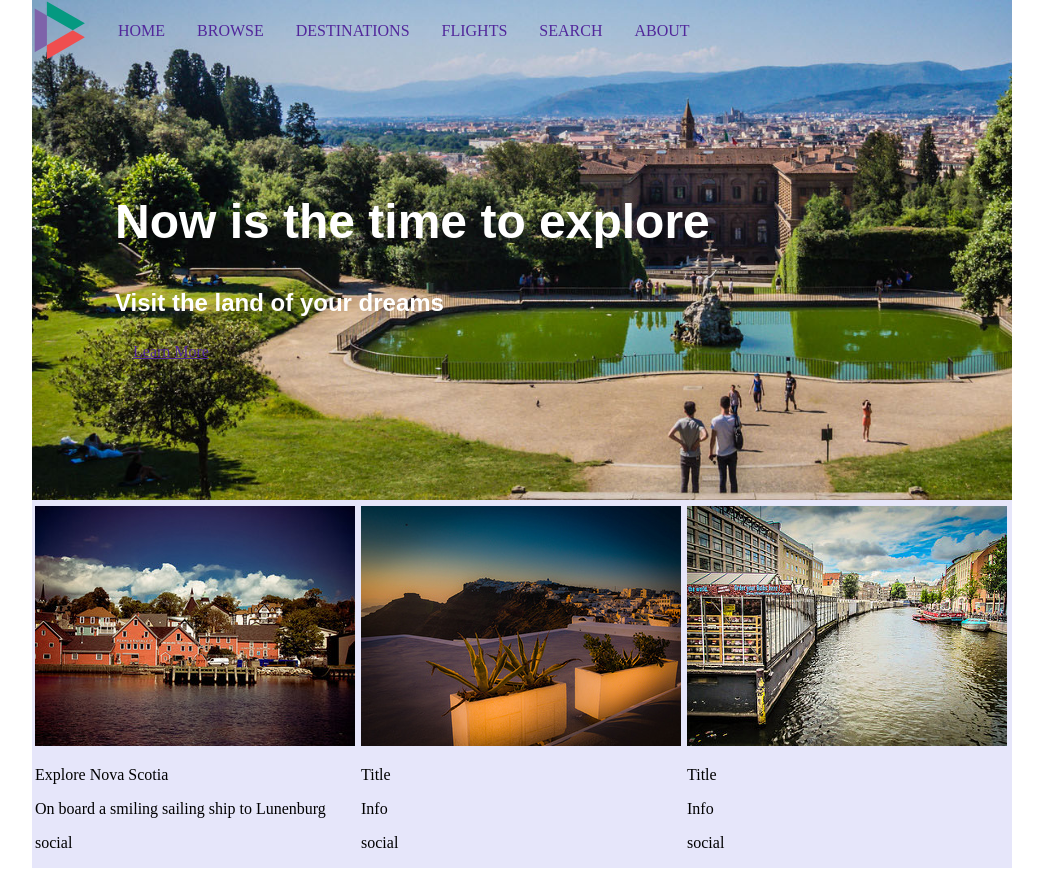
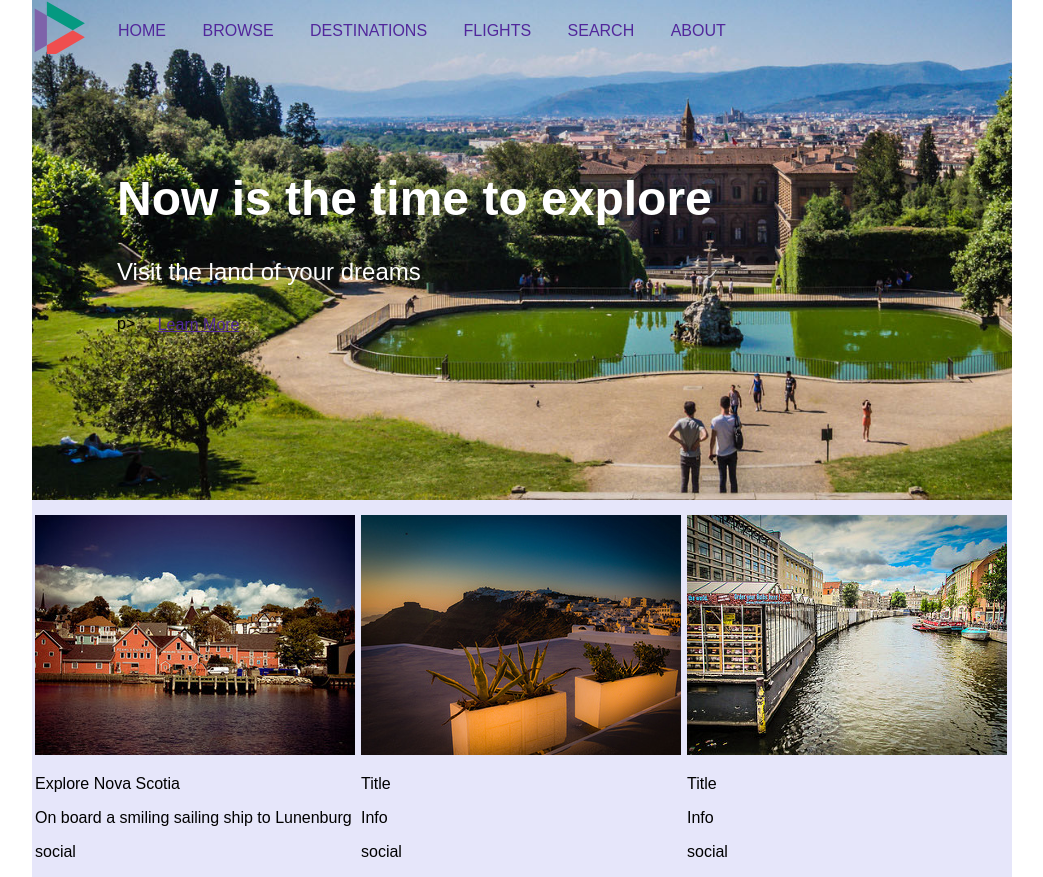
Before and after one commit to CPaq96/COMP3612_Assignment1, a plain HTML site: page html/index.html in a window 1280 px wide. Shown: the whole page, without its empty margins (118-1161 px from the left). Drawn offline with Linux system fonts and the light colour scheme.

Commit message:
Simplified

```diff
--- a/css/main.css
+++ b/css/main.css
@@ -11,6 +11,7 @@
 body {
   max-width: 980px;
   margin: auto;
+  font-family: Arial, Helvetica, sans-serif;
 }
 
 /*Header styling*/
@@ -31,22 +32,20 @@ nav {
 }
 
 #welcome {
-  padding-left: 13px; /* Aligned with nav*/
-  padding-top: 100px;
+  padding-left: 85px; /* Aligned with nav*/
+  padding-top: 85px;
 }
 
 h1 {
   font-size: 48px;
 }
 
-h2 {
+div#welcome p {
   font-size: 24px;
 }
 
 h1,
-h2,
-h3 {
-  font-family: Arial, Helvetica, sans-serif;
+div#welcome p {
   color: #ffffff;
 }
 
@@ -58,8 +57,8 @@ li {
 main {
   background-color: lavender;
 }
-main li {
-  padding-top: 6px;
+div#cards ul li {
+  padding-top: 15px;
   padding-left: 3px;
   padding-right: 3px;
 }
@@ -72,18 +71,14 @@ ul {
   background-color: none;
 }
 
-li img {
-  size: 60px;
-}
-
-header li a {
-  display: block;
+header nav a {
+  display: inline-block;
   color: #51279b;
   text-align: center;
   padding: 14px 16px;
   text-decoration: none;
 }
 
-li a:hover {
+nav a:hover {
   color: #8662c7;
 }
--- a/html/index.html
+++ b/html/index.html
@@ -7,21 +7,18 @@
 <body>
     <header>
         <nav>
-            <ul>
-                <li><img src="../logo.svg" alt="logo"></li>
-                <li><a href="index.html">HOME</a></li>
-                <li><a href="#">BROWSE</a></li>
-                <li><a href="#">DESTINATIONS</a></li>
-                <li><a href="#">FLIGHTS</a></li>
-                <li><a href="#">SEARCH</a></li>
-                <li><a href="#">ABOUT</a></li>
-            </ul>
-            <div id="welcome">
-                <h1>Now is the time to explore</h1>
-                <h2>Visit the land of your dreams</h2>
-                <a class="learn button" href="index.html">Learn More</a>
-            </div>
+            <a href="index.html">HOME</a>
+            <a href="#">BROWSE</a>
+            <a href="#">DESTINATIONS</a>
+            <a href="#">FLIGHTS</a>
+            <a href="#">SEARCH</a>
+            <a href="#">ABOUT</a>
         </nav>
+        <div id="welcome">
+            <h1>Now is the time to explore</h1>
+            <p>Visit the land of your dreams</p>p>
+            <a class="learn button" href="index.html">Learn More</a>
+        </div>
     </header>
     <main>
         <div id="cards">
```
